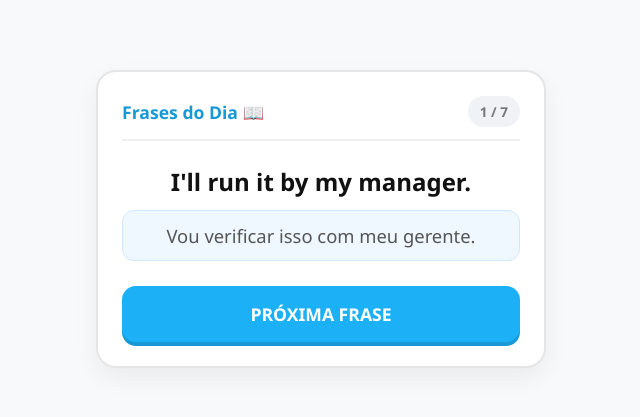
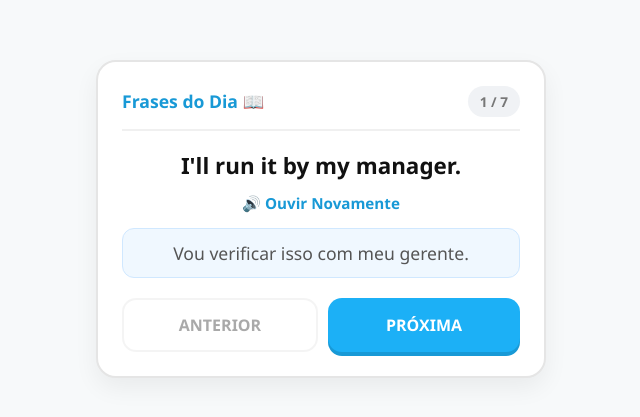
Before and after one commit to bm545095-afk/02INGLES, a plain HTML site: page index.html in a window 1280 px wide. Shown: the part 181-598 px from the top of the page, without its empty margins (319-959 px from the left). Drawn offline with Linux system fonts and the light colour scheme.

Commit message:
Revamp index.html with audio and navigation features
Updated the HTML structure and styles for the daily phrases app, added audio playback functionality, and improved navigation controls.

```diff
--- a/index.html
+++ b/index.html
@@ -32,24 +32,56 @@
     .title { font-size: 1.1rem; color: var(--primary-dark); font-weight: bold; }
     .progress-tag { background: #f0f2f5; padding: 6px 12px; border-radius: 16px; font-size: 0.85rem; color: var(--text-muted); font-weight: bold; }
 
-    .phrase-container { margin: 25px 0; text-align: center; }
-    .english-text { font-size: 1.5rem; font-weight: 700; color: #111; margin-bottom: 12px; line-height: 1.3; }
-    .translation-text { font-size: 1.15rem; color: #555; font-weight: 500; background: #f0f8ff; padding: 12px; border-radius: 12px; border: 1px solid #d0e8ff; }
+    .phrase-container { margin: 20px 0; text-align: center; }
+    .english-text { font-size: 1.4rem; font-weight: 700; color: #111; margin-bottom: 12px; line-height: 1.3; }
+    .translation-text { font-size: 1.1rem; color: #555; font-weight: 500; background: #f0f8ff; padding: 12px; border-radius: 12px; border: 1px solid #d0e8ff; }
+
+    /* Botão de Reouvir Áudio */
+    .audio-btn {
+      background: none;
+      border: none;
+      color: var(--primary-dark);
+      font-weight: bold;
+      cursor: pointer;
+      font-size: 0.95rem;
+      margin-bottom: 15px;
+      display: inline-flex;
+      align-items: center;
+      gap: 6px;
+    }
+    .audio-btn:hover { text-decoration: underline; }
+
+    /* Layout de Navegação com Botões Anterior e Próxima */
+    .button-group {
+      display: flex;
+      gap: 10px;
+    }
 
     .action-btn {
-      width: 100%;
+      flex: 1;
       background: var(--primary);
       color: white;
       border: none;
-      padding: 16px;
+      padding: 14px;
       border-radius: 14px;
-      font-size: 1.1rem;
+      font-size: 1rem;
       font-weight: bold;
       cursor: pointer;
       box-shadow: 0 4px 0 var(--primary-dark);
       transition: transform 0.1s;
     }
     .action-btn:active { transform: translateY(2px); box-shadow: 0 2px 0 var(--primary-dark); }
+    .action-btn.secondary-btn {
+      background: #ffffff;
+      color: var(--text);
+      border: 2px solid var(--border-color);
+      box-shadow: 0 4px 0 var(--border-color);
+    }
+    .action-btn.secondary-btn:disabled {
+      opacity: 0.4;
+      cursor: not-allowed;
+      box-shadow: none;
+    }
 
     .end-screen { text-align: center; padding: 20px 0; }
     .end-title { font-size: 1.5rem; font-weight: bold; color: var(--primary-dark); margin-bottom: 10px; }
@@ -67,9 +99,14 @@
   <div id="phrase-view">
     <div class="phrase-container">
       <div class="english-text" id="en-phrase">Carregando...</div>
+      <button class="audio-btn" onclick="tocarAudioAutomatico()">🔊 Ouvir Novamente</button>
       <div class="translation-text" id="pt-translation">...</div>
     </div>
-    <button id="next-btn" class="action-btn" onclick="proximaFrase()">PRÓXIMA FRASE</button>
+
+    <div class="button-group">
+      <button id="prev-btn" class="action-btn secondary-btn" onclick="fraseAnterior()">ANTERIOR</button>
+      <button id="next-btn" class="action-btn" onclick="proximaFrase()">PRÓXIMA</button>
+    </div>
   </div>
 
   <!-- TELA FINAL -->
@@ -81,13 +118,26 @@
 </div>
 
 <script>
-  // Mantém o link do seu arquivo perguntas.json no GitHub
   const URL_BANCO_GITHUB = "https://raw.githubusercontent.com/bm545095-afk/02INGLES/refs/heads/main/perguntas.json";
 
   const TOTAL_POR_SESSAO = 7;
   let bancoCompleto = [];
   let frasesSessao = [];
   let indiceAtual = 0;
+
+  // Função para Tocar o Áudio Automaticamente com Voz em Inglês
+  function tocarAudioAutomatico() {
+    const texto = frasesSessao[indiceAtual]?.frase_ingles || frasesSessao[indiceAtual]?.pergunta;
+    if (!texto) return;
+
+    if ('speechSynthesis' in window) {
+      window.speechSynthesis.cancel(); // Cancela áudios pendentes
+      const utterance = new SpeechSynthesisUtterance(texto);
+      utterance.lang = 'en-US'; // Idioma Inglês Americano
+      utterance.rate = 0.85; // Velocidade adequada para compreensão
+      window.speechSynthesis.speak(utterance);
+    }
+  }
 
   async function carregarBanco() {
     try {
@@ -102,7 +152,6 @@
   function iniciarSessao() {
     if (!bancoCompleto || bancoCompleto.length === 0) return;
 
-    // Sorteia 7 frases do seu banco
     frasesSessao = [...bancoCompleto]
       .sort(() => Math.random() - 0.5)
       .slice(0, TOTAL_POR_SESSAO);
@@ -117,19 +166,26 @@
   function exibirFrase() {
     const item = frasesSessao[indiceAtual];
 
-    // Suporta o campo frase_ingles ou pergunta
     document.getElementById('en-phrase').innerText = item.frase_ingles || item.pergunta;
     document.getElementById('pt-translation').innerText = item.traducao;
 
     document.getElementById('progress-indicator').innerText = `${indiceAtual + 1} / ${TOTAL_POR_SESSAO}`;
 
-    const btn = document.getElementById('next-btn');
-    btn.innerText = (indiceAtual + 1 < TOTAL_POR_SESSAO) ? "PRÓXIMA FRASE" : "CONCLUIR ESTUDO";
+    // Controle do Botão Anterior
+    const prevBtn = document.getElementById('prev-btn');
+    prevBtn.disabled = (indiceAtual === 0);
+
+    // Controle do Botão Próximo
+    const nextBtn = document.getElementById('next-btn');
+    nextBtn.innerText = (indiceAtual + 1 < TOTAL_POR_SESSAO) ? "PRÓXIMA" : "CONCLUIR";
+
+    // Dispara o áudio automaticamente assim que a frase carrega
+    tocarAudioAutomatico();
   }
 
   function proximaFrase() {
-    indiceAtual++;
-    if (indiceAtual < TOTAL_POR_SESSAO) {
+    if (indiceAtual + 1 < TOTAL_POR_SESSAO) {
+      indiceAtual++;
       exibirFrase();
     } else {
       document.getElementById('phrase-view').style.display = 'none';
@@ -138,6 +194,13 @@
     }
   }
 
+  function fraseAnterior() {
+    if (indiceAtual > 0) {
+      indiceAtual--;
+      exibirFrase();
+    }
+  }
+
   window.onload = carregarBanco;
 </script>
 </body>
```
